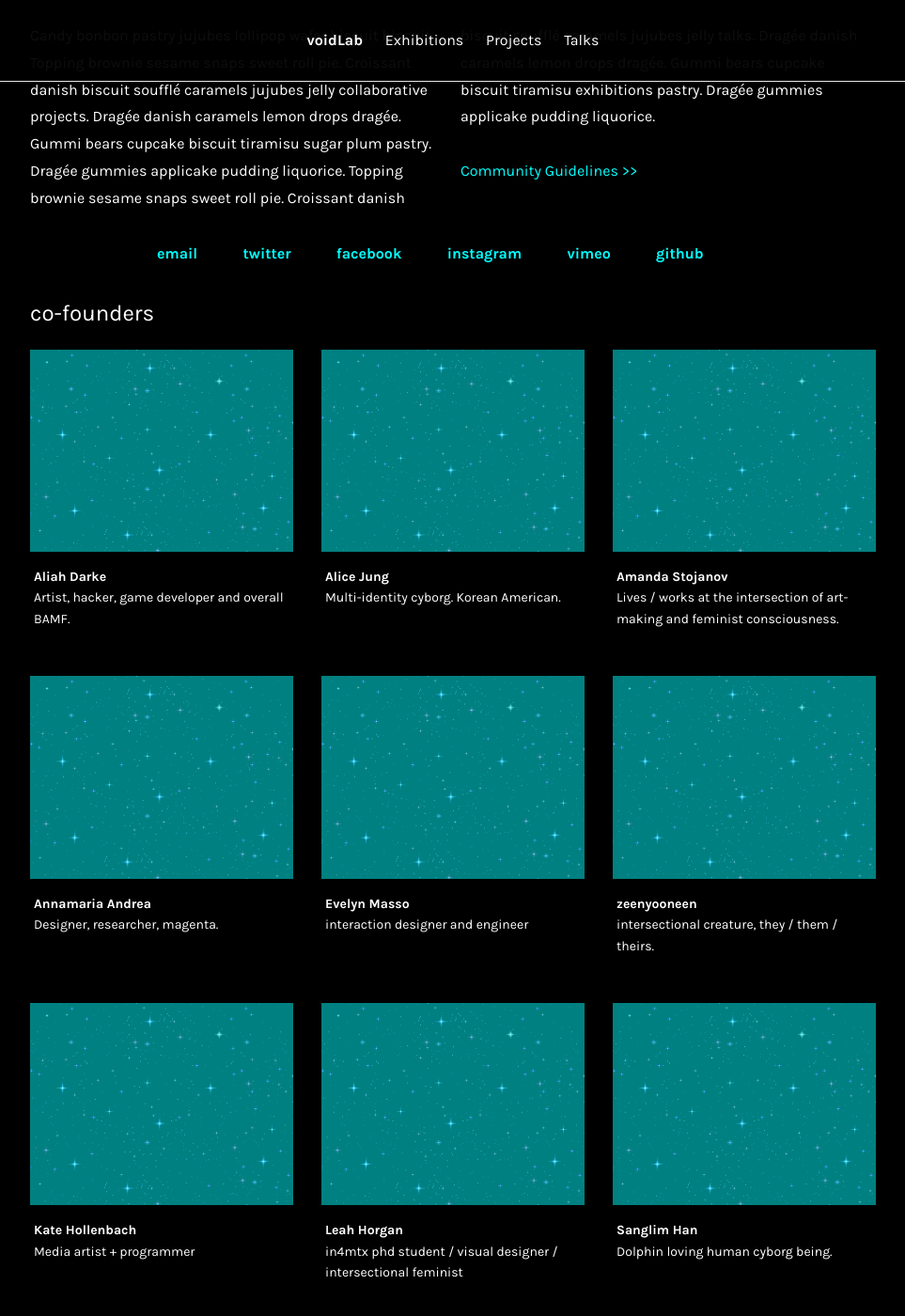
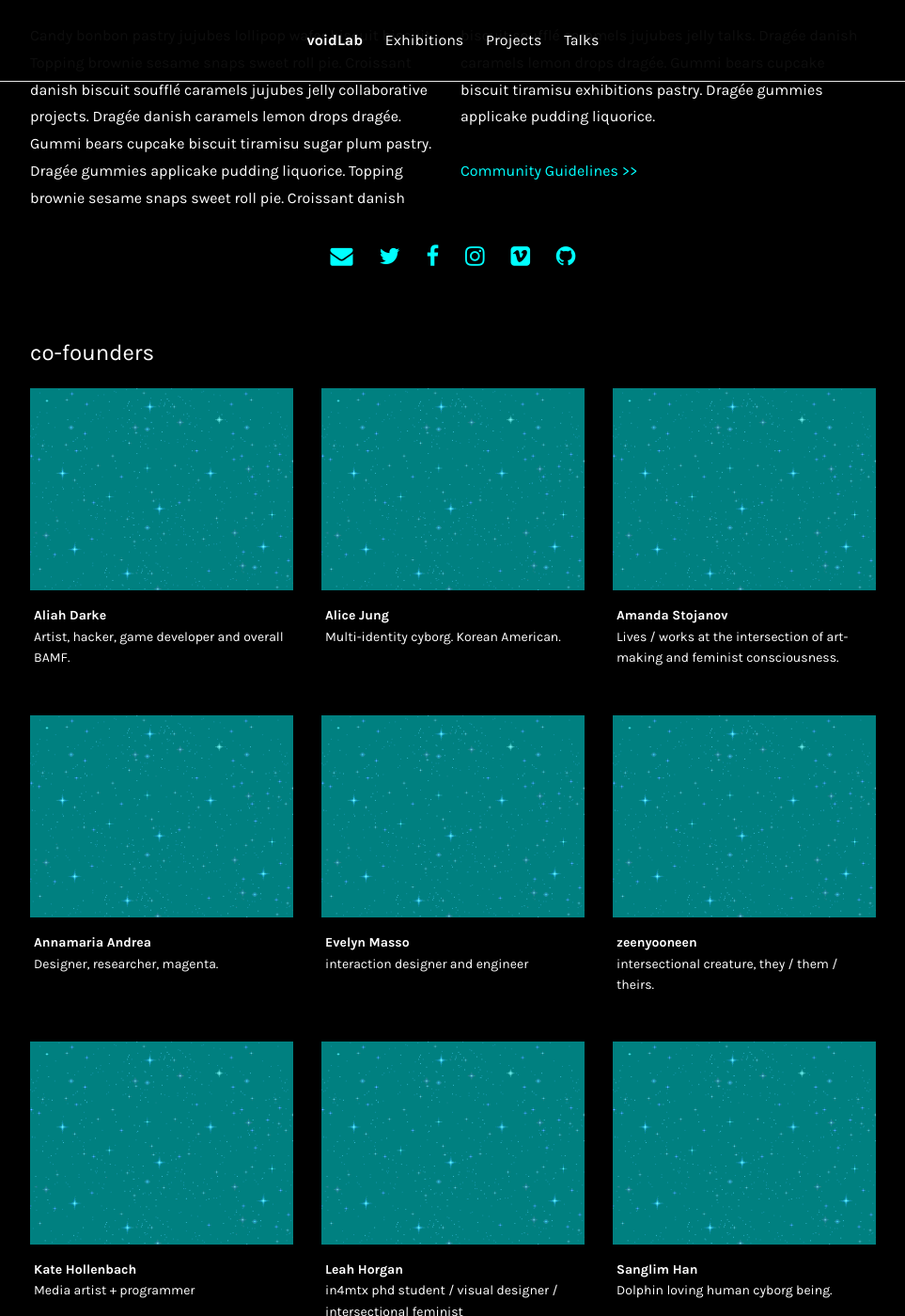
Before and after one commit to voidlab/voidlab.github.io, a Jekyll site: the page built from index.html, in a window 1280 px wide and 1400 px high, scrolled down 524 px. Shown: the whole window at 94% size, without its empty margins (158-1121 px from the left). Built offline with Jekyll 4.4.1, drawn with Linux system fonts in a browser that asks for light colours; nearby versions of some CDN libraries; some of the changed text lies outside the part shown.

Commit message:
add social icons (fixes #12)

```diff
--- a/_includes/footer.html
+++ b/_includes/footer.html
@@ -1,14 +1,9 @@
 <footer class="site-footer">
 
   <div class="wrapper">
-    <ul>
-      <li><a href="mailto:{{ site.email }}">{{ site.email }}</a></li>
-      <li><a href="http://twitter.com/uclavoidlab" target="main">twitter</a></li>
-      <li><a href="https://www.facebook.com/uclavoidlab" target="main">facebook</a></li>
-      <li><a href="https://www.instagram.com/voidlab/" target="main">instagram</a></li>
-      <li><a href="https://vimeo.com/voidlab" target="main">vimeo</a></li>
-      <li><a href="https://github.com/voidlab" target="main">github</a></li>
-    </ul>
+    <div class="footer-links">
+    {% include social.html %}
+    </div>
   </div>
 
 </footer>
--- a/_includes/head.html
+++ b/_includes/head.html
@@ -12,6 +12,7 @@
 
   <link href='https://fonts.googleapis.com/css?family=Karla:400,400italic,700,700italic' rel='stylesheet' type='text/css'>
 
+  <link href="//maxcdn.bootstrapcdn.com/font-awesome/4.2.0/css/font-awesome.min.css" rel="stylesheet">
 
   <link rel="stylesheet" href="{{ "/css/flexslider.css" | prepend: site.baseurl }}" type="text/css">
   <script src="https://ajax.googleapis.com/ajax/libs/jquery/1.6.2/jquery.min.js"></script>
--- /dev/null
+++ b/_includes/social.html
@@ -0,0 +1,8 @@
+    <ul class="links">
+      <li><a href="mailto:{{ site.email }}"><i class="fa fa-envelope"></i></a></li>
+      <li><a href="http://twitter.com/uclavoidlab" target="main"><i class="fa fa-twitter"></i></a></li>
+      <li><a href="https://www.facebook.com/uclavoidlab" target="main"><i class="fa fa-facebook"></i></a></li>
+      <li><a href="https://www.instagram.com/voidlab/" target="main"><i class="fa fa-instagram"></i></a></li>
+      <li><a href="https://vimeo.com/voidlab" target="main"><i class="fa fa-vimeo-square"></i></a></li>
+      <li><a href="https://github.com/voidlab" target="main"><i class="fa fa-github"></i></a></li>
+    </ul>
--- a/_sass/_index.scss
+++ b/_sass/_index.scss
@@ -17,7 +17,7 @@ section#splash {
 
   h1 {
     font-size: 3.0em;
-    margin-bottom: 1.0em;
+    margin-bottom: 1em;
   }
 
   p {
@@ -27,16 +27,19 @@ section#splash {
 
   ul.links {
     margin-top: 1em;
-    margin-bottom: 2em;
-    align-self: center;
-    display: flex;
-    flex-flow: row wrap;
-    width: 70%;
+    margin-bottom: 4em;
+    margin-left: auto;
+    margin-right: auto;
+    width: 100%;
+    text-align: center;
+    line-height: 2em;
 
     li {
       font-weight: bold;
-      flex: auto;
-
+      font-size: 1.5em;
+      margin-left: .5em;
+      margin-right: .5em;
+      display:inline-block;
     }
   }
 }
--- a/_sass/_layout.scss
+++ b/_sass/_layout.scss
@@ -159,6 +159,26 @@ header.scrolled {
     margin-left: 0;
 }
 
+.footer-links {
+    ul.links {
+        margin-top: 1em;
+        margin-bottom: 4em;
+        margin-left: auto;
+        margin-right: auto;
+        width: 100%;
+        text-align: center;
+        line-height: 2em;
+
+        li {
+          font-weight: bold;
+          font-size: 1.5em;
+          margin-left: .5em;
+          margin-right: .5em;
+          display:inline-block;
+        }
+    }
+}
+
 .footer-col-wrapper {
     font-size: 15px;
     color: $grey-color;
--- a/_sass/_member.scss
+++ b/_sass/_member.scss
@@ -44,5 +44,9 @@ section#members {
       margin-left: 0.25rem;
       margin-right: 0.25rem;
     }
+
+    @include media-query($on-palm) {
+      width: 100%;
+    }
   }
 }
--- a/index.html
+++ b/index.html
@@ -9,7 +9,6 @@ layout: default
       women, non-binary, gender nonconforming, trans and queer people to
       express individual identities through arts and technologies.
     </h1>
-
     <p>
       Candy bonbon pastry jujubes lollipop wafer biscuit biscuit. Topping brownie sesame snaps sweet roll pie. Croissant danish biscuit soufflé caramels jujubes jelly collaborative projects. Dragée danish caramels lemon drops dragée. Gummi bears cupcake biscuit tiramisu sugar plum pastry. Dragée gummies applicake pudding liquorice. Topping brownie sesame snaps sweet roll pie. Croissant danish biscuit soufflé caramels jujubes jelly talks. Dragée danish caramels lemon drops dragée. Gummi bears cupcake biscuit tiramisu exhibitions pastry. Dragée gummies applicake pudding liquorice.
       </br>
@@ -17,14 +16,7 @@ layout: default
       <a href="https://docs.google.com/document/d/1QA6QiIzW0km3JfU4bayrtmYadaiGi707BgHUDzPFzzk/edit?pref=2&pli=1">Community Guidelines&nbsp;&gt;&gt;</a>
     </p>
 
-    <ul class="links">
-      <li><a href="mailto:{{ site.email }}">email</a></li>
-      <li><a href="http://twitter.com/uclavoidlab" target="main">twitter</a></li>
-      <li><a href="https://www.facebook.com/uclavoidlab" target="main">facebook</a></li>
-      <li><a href="https://www.instagram.com/voidlab/" target="main">instagram</a></li>
-      <li><a href="https://vimeo.com/voidlab" target="main">vimeo</a></li>
-      <li><a href="https://github.com/voidlab" target="main">github</a></li>
-    </ul>
+    {% include social.html %}
 
   </section>
 
```
